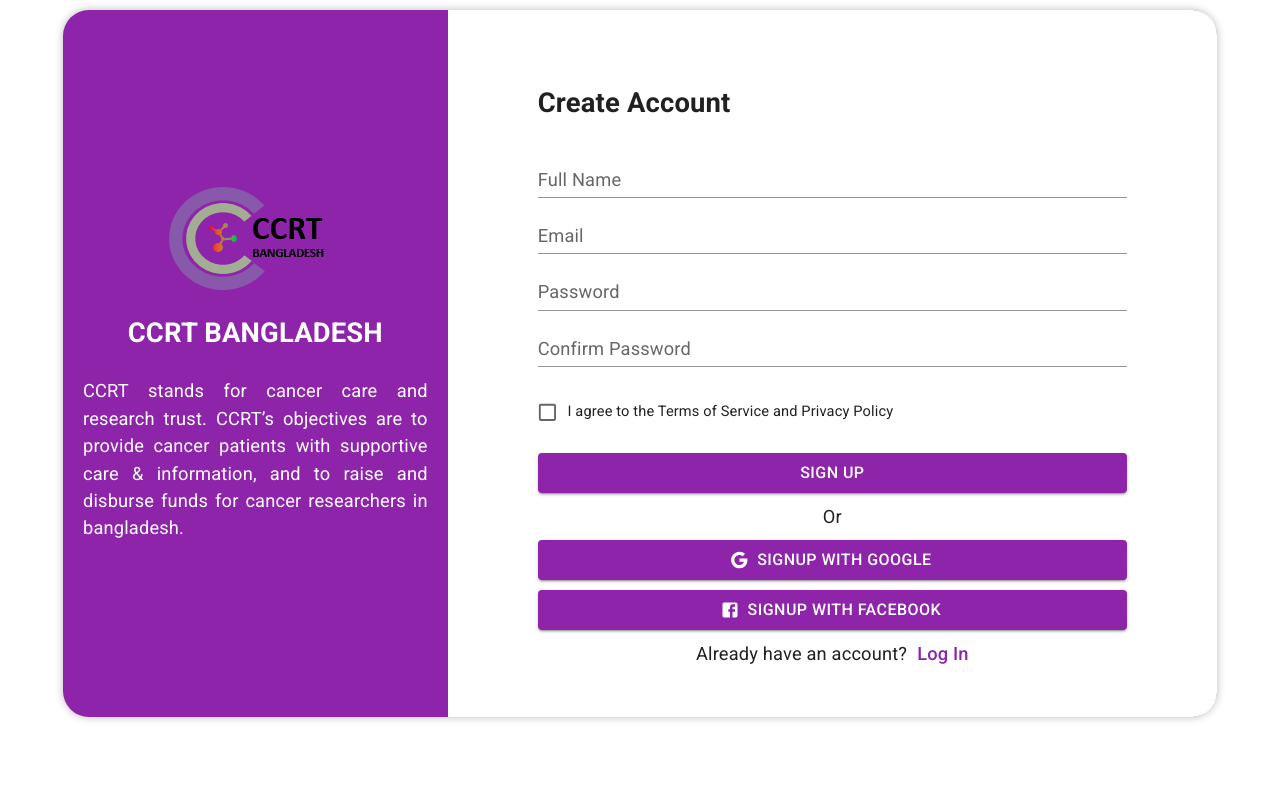
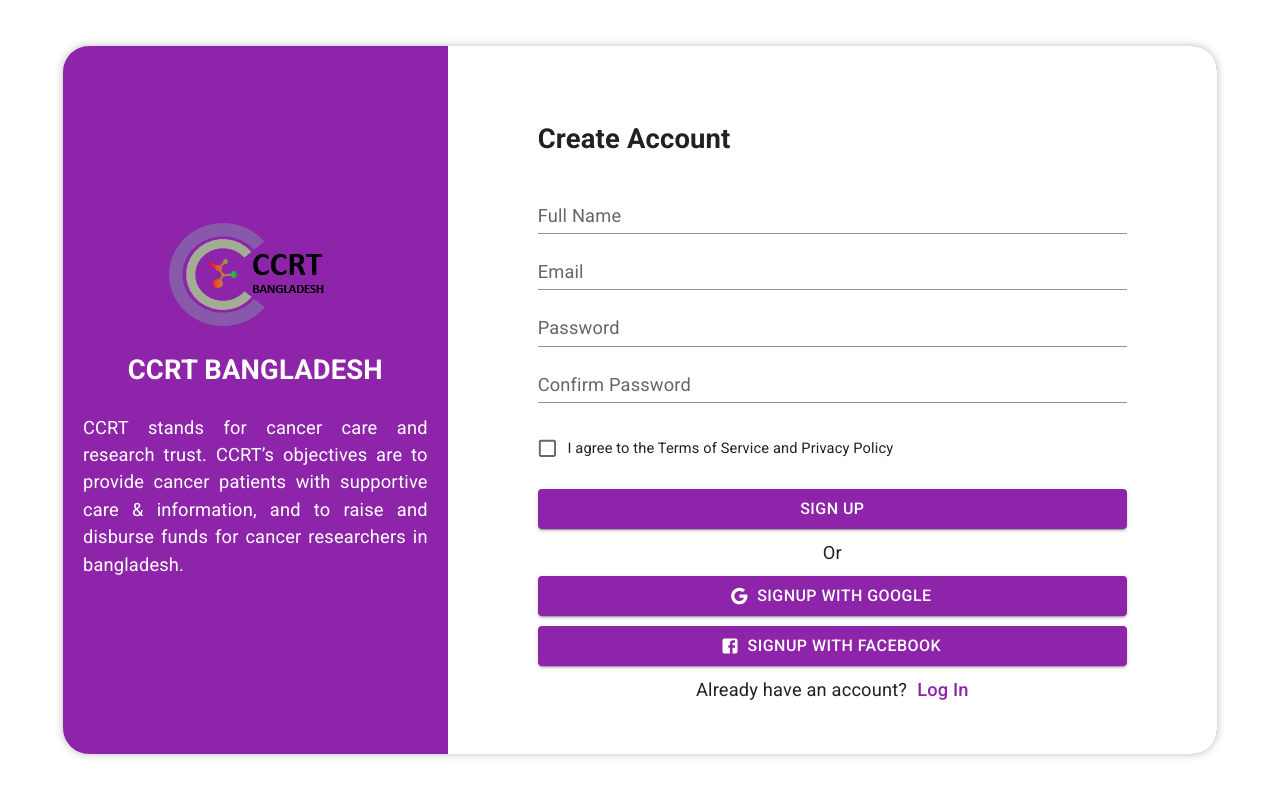
Before and after one commit to MoodsingerSF/ccrt-clinic, a Next.js app: page /signup in a window 1280 px wide. Shown: the top 796 px of the page. Built offline with nearby package versions, Linux system fonts and the light colour scheme.

Commit message:
ccrt-login:modified signup page and take content center

```diff
--- a/pages/signup.js
+++ b/pages/signup.js
@@ -100,6 +100,12 @@
       <Head>
         <title>Sign Up</title>
       </Head>
+      <Grid
+        container
+        justifyContent="center"
+        alignItems="center"
+        style={{ minHeight: "100vh" }}
+      >
         <Grid
           container
           alignItems="center"
@@ -228,6 +234,7 @@
           </Grid>
           {open && <VerificationCodeModal open={open} onClose={handleClose} />}
         </Grid>
+      </Grid>
     </>
   );
 };
```
Lines whose indentation alone changed are shown as unchanged.
